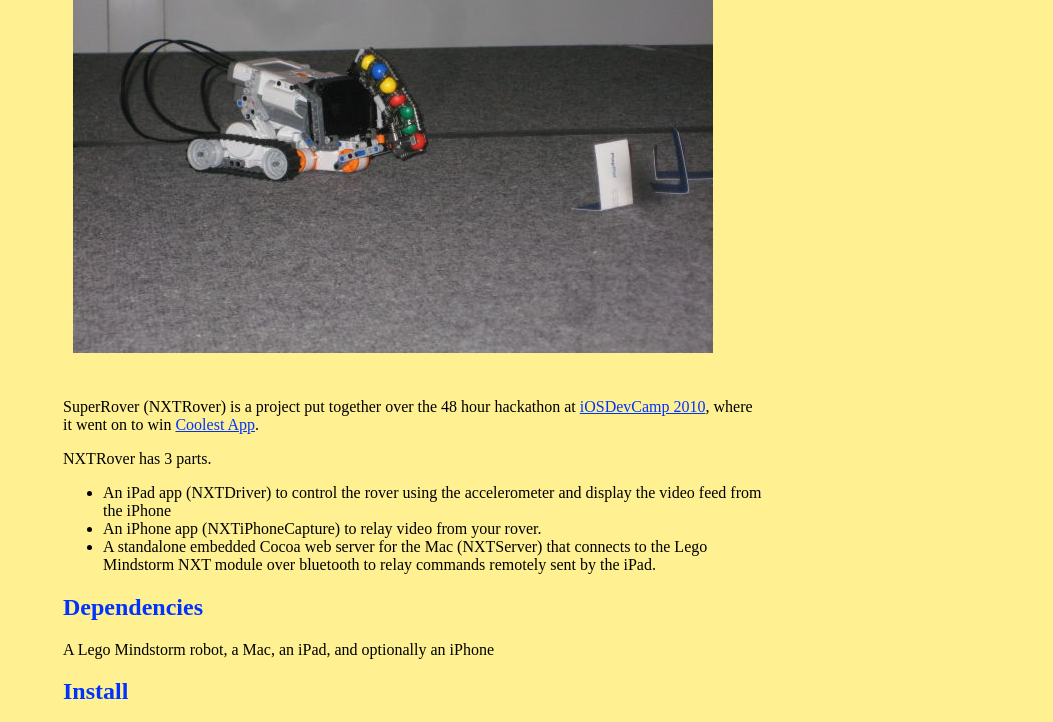
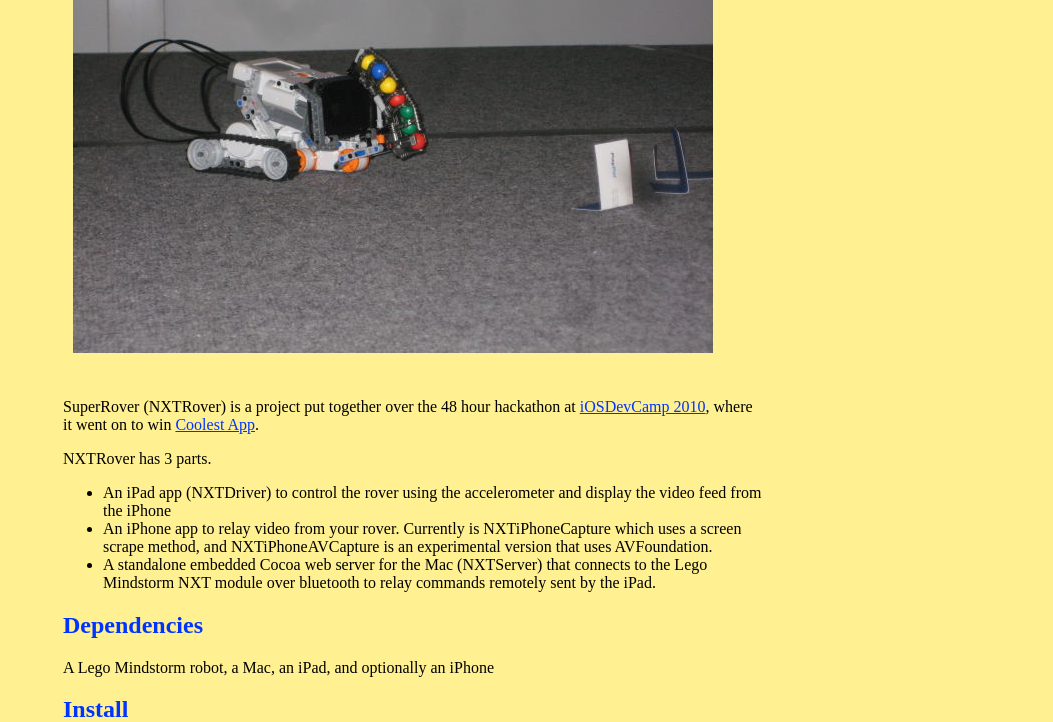
Before and after one commit to zbowling/NXTRover, a plain HTML site: page index.html in a window 1280 px wide. Shown: the part 322-1044 px from the top of the page, without its empty margins (227-1280 px from the left). Drawn offline with Linux system fonts and the light colour scheme.

Commit message:
new video capture code

```diff
--- a/index.html
+++ b/index.html
@@ -55,11 +55,12 @@
       <ul>
         <li>An iPad app (NXTDriver) to control the rover using the accelerometer and display the video feed from the iPhone
         </li>
-        <li>An iPhone app (NXTiPhoneCapture) to relay video from your rover.
+        <li>An iPhone app to relay video from your rover. Currently is NXTiPhoneCapture which uses a screen scrape method, and NXTiPhoneAVCapture is an experimental version that uses AVFoundation.
         </li>
         <li>A standalone embedded Cocoa web server for the Mac (NXTServer) that connects to the Lego Mindstorm NXT module over bluetooth to relay commands remotely sent by the iPad.
         </li>
       </ul>
+
       <h2>
         Dependencies
       </h2>
```
